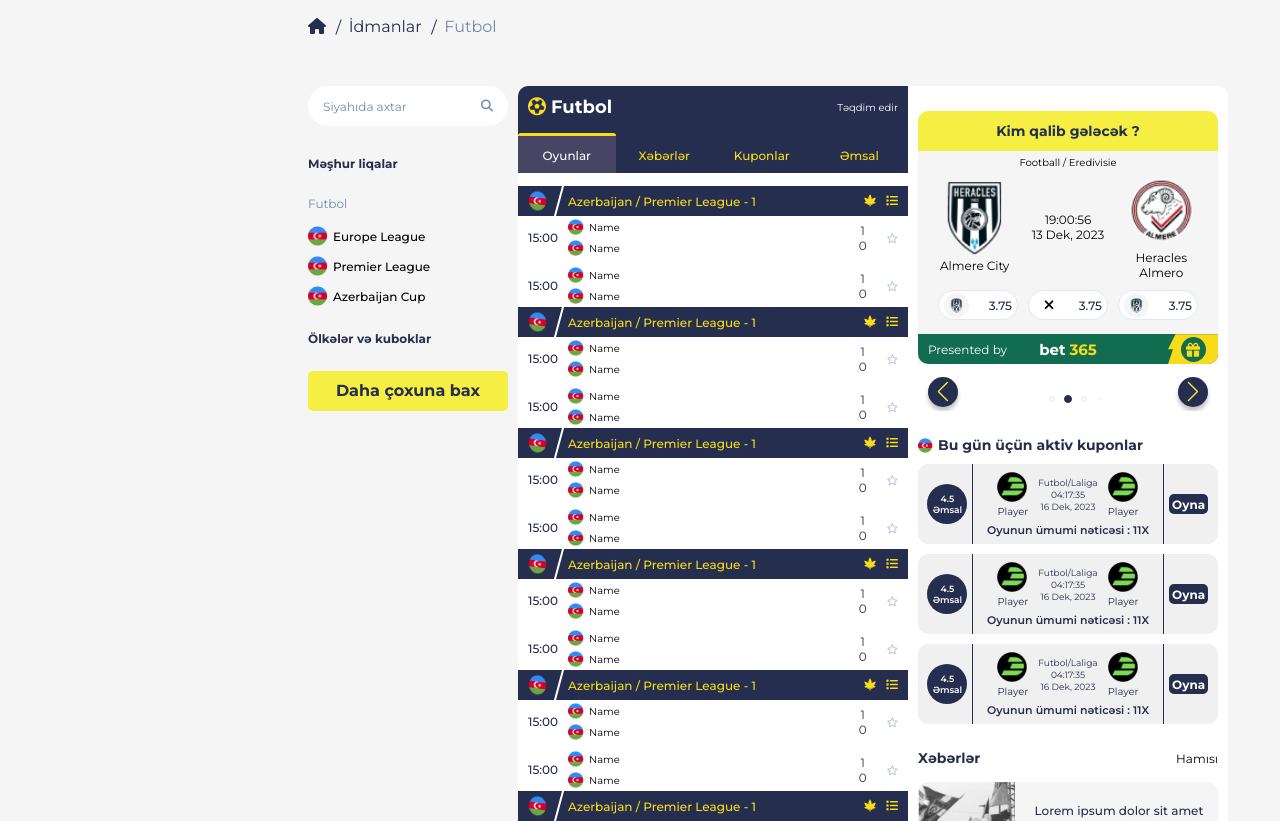
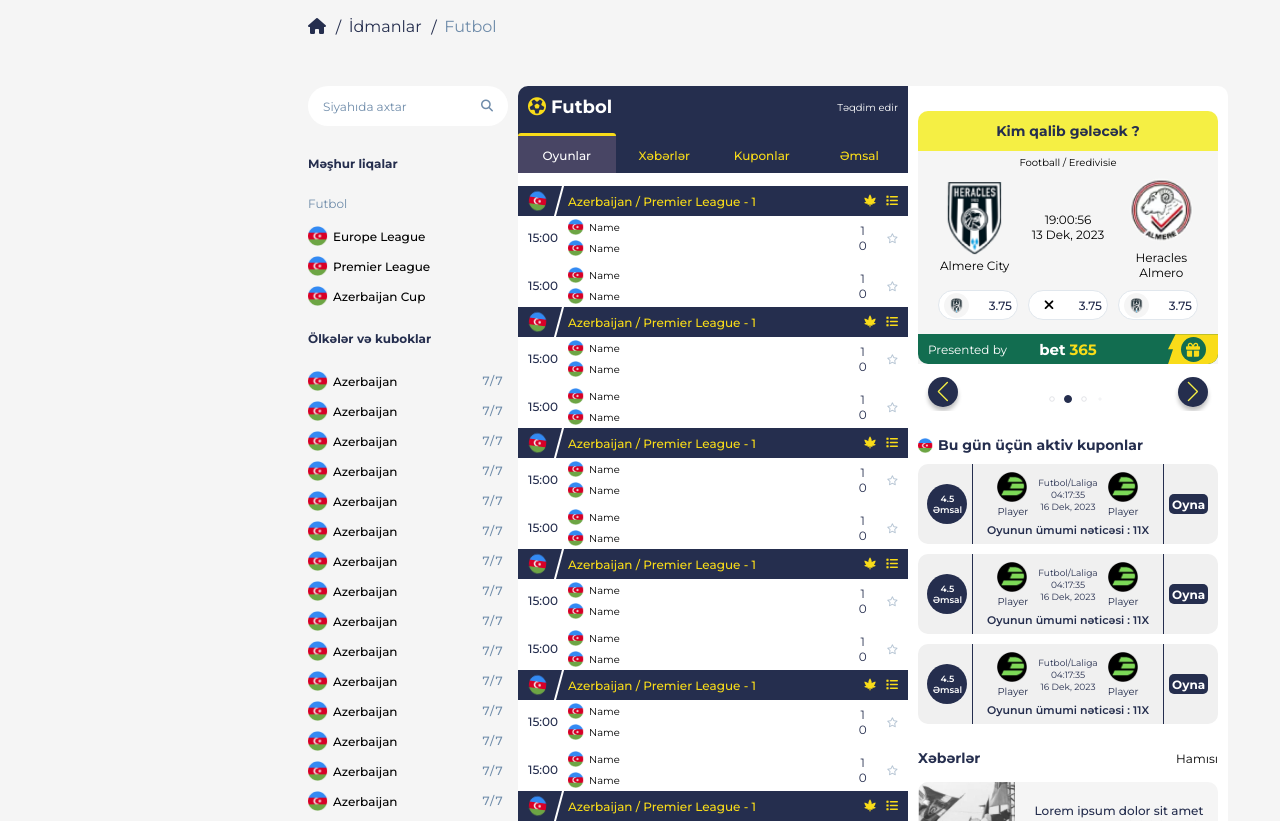
Before and after one commit to PyTerminator/PyTerminator-Sport, a plain HTML site: page index.html in a window 1280 px wide. Shown: the part 116-937 px from the top of the page. Drawn offline with nearby package versions, Linux system fonts and the light colour scheme; no server answers; a script that the page names is missing.

Commit message:
Deleted API_KEY

```diff
--- a/index.html
+++ b/index.html
@@ -128,6 +128,84 @@
                     Ölkələr və kuboklar
                 </div>
                 <ul id="countries-container">
+                    <li>
+                        <img src="static/images/azerbaijan.svg.png" alt="Sport - Azerbaijan">
+                        <p>Azerbaijan</p>
+                        <div class="live"> 7/7 </div>
+                    </li>
+                    <li>
+                        <img src="static/images/azerbaijan.svg.png" alt="Sport - Azerbaijan">
+                        <p>Azerbaijan</p>
+                        <div class="live"> 7/7 </div>
+                    </li>
+                    <li>
+                        <img src="static/images/azerbaijan.svg.png" alt="Sport - Azerbaijan">
+                        <p>Azerbaijan</p>
+                        <div class="live"> 7/7 </div>
+                    </li>
+                    <li>
+                        <img src="static/images/azerbaijan.svg.png" alt="Sport - Azerbaijan">
+                        <p>Azerbaijan</p>
+                        <div class="live"> 7/7 </div>
+                    </li>
+                    <li>
+                        <img src="static/images/azerbaijan.svg.png" alt="Sport - Azerbaijan">
+                        <p>Azerbaijan</p>
+                        <div class="live"> 7/7 </div>
+                    </li>
+
+                    <li>
+                        <img src="static/images/azerbaijan.svg.png" alt="Sport - Azerbaijan">
+                        <p>Azerbaijan</p>
+                        <div class="live"> 7/7 </div>
+                    </li>
+                    <li>
+                        <img src="static/images/azerbaijan.svg.png" alt="Sport - Azerbaijan">
+                        <p>Azerbaijan</p>
+                        <div class="live"> 7/7 </div>
+                    </li>
+                    <li>
+                        <img src="static/images/azerbaijan.svg.png" alt="Sport - Azerbaijan">
+                        <p>Azerbaijan</p>
+                        <div class="live"> 7/7 </div>
+                    </li>
+                    <li>
+                        <img src="static/images/azerbaijan.svg.png" alt="Sport - Azerbaijan">
+                        <p>Azerbaijan</p>
+                        <div class="live"> 7/7 </div>
+                    </li>
+                    <li>
+                        <img src="static/images/azerbaijan.svg.png" alt="Sport - Azerbaijan">
+                        <p>Azerbaijan</p>
+                        <div class="live"> 7/7 </div>
+                    </li>
+
+                    <li>
+                        <img src="static/images/azerbaijan.svg.png" alt="Sport - Azerbaijan">
+                        <p>Azerbaijan</p>
+                        <div class="live"> 7/7 </div>
+                    </li>
+                    <li>
+                        <img src="static/images/azerbaijan.svg.png" alt="Sport - Azerbaijan">
+                        <p>Azerbaijan</p>
+                        <div class="live"> 7/7 </div>
+                    </li>
+                    <li>
+                        <img src="static/images/azerbaijan.svg.png" alt="Sport - Azerbaijan">
+                        <p>Azerbaijan</p>
+                        <div class="live"> 7/7 </div>
+                    </li>
+                    <li>
+                        <img src="static/images/azerbaijan.svg.png" alt="Sport - Azerbaijan">
+                        <p>Azerbaijan</p>
+                        <div class="live"> 7/7 </div>
+                    </li>
+                    <li>
+                        <img src="static/images/azerbaijan.svg.png" alt="Sport - Azerbaijan">
+                        <p>Azerbaijan</p>
+                        <div class="live"> 7/7 </div>
+                    </li>
+
                 </ul>
                 <a href="#" class="more-data">Daha çoxuna bax</a>
             </div>
--- a/static/javascript/data.js
+++ /dev/null
@@ -1,27 +0,0 @@
-let c_container = document.getElementById("countries-container")
-
-fetch("https://v3.football.api-sports.io/countries", {
-	method: "GET",
-	headers: {
-		"x-rapidapi-host": "v3.football.api-sports.io",
-		"x-rapidapi-key": "1f907b7ab05174aa9c3d739797f16b83",
-	}
-})
-.then(response => {
-    return response.json();
-  })
-  .then(data => {
-    c_container.innerHTML = ""
-    data.response.forEach(country => {
-        c_container.innerHTML += `
-            <li>
-                <img src="${country.flag}" alt="Sport - Azerbaijan">
-                <p>${country.name}</p>
-                <div class="live"> - </div>
-            </li>
-        `
-    });
-  })
-  .catch(err => {
-    console.log(err);
-  });
```
